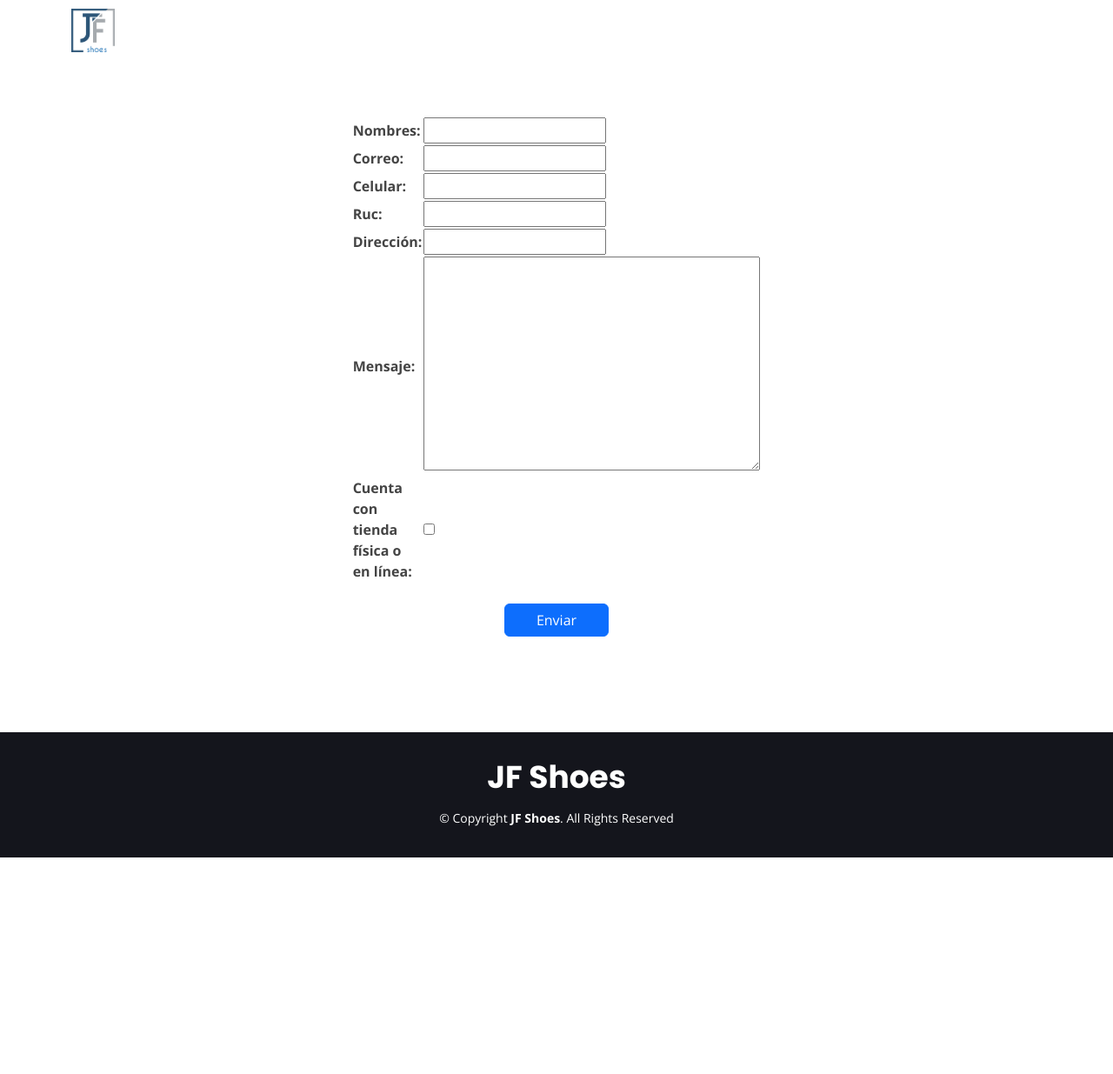
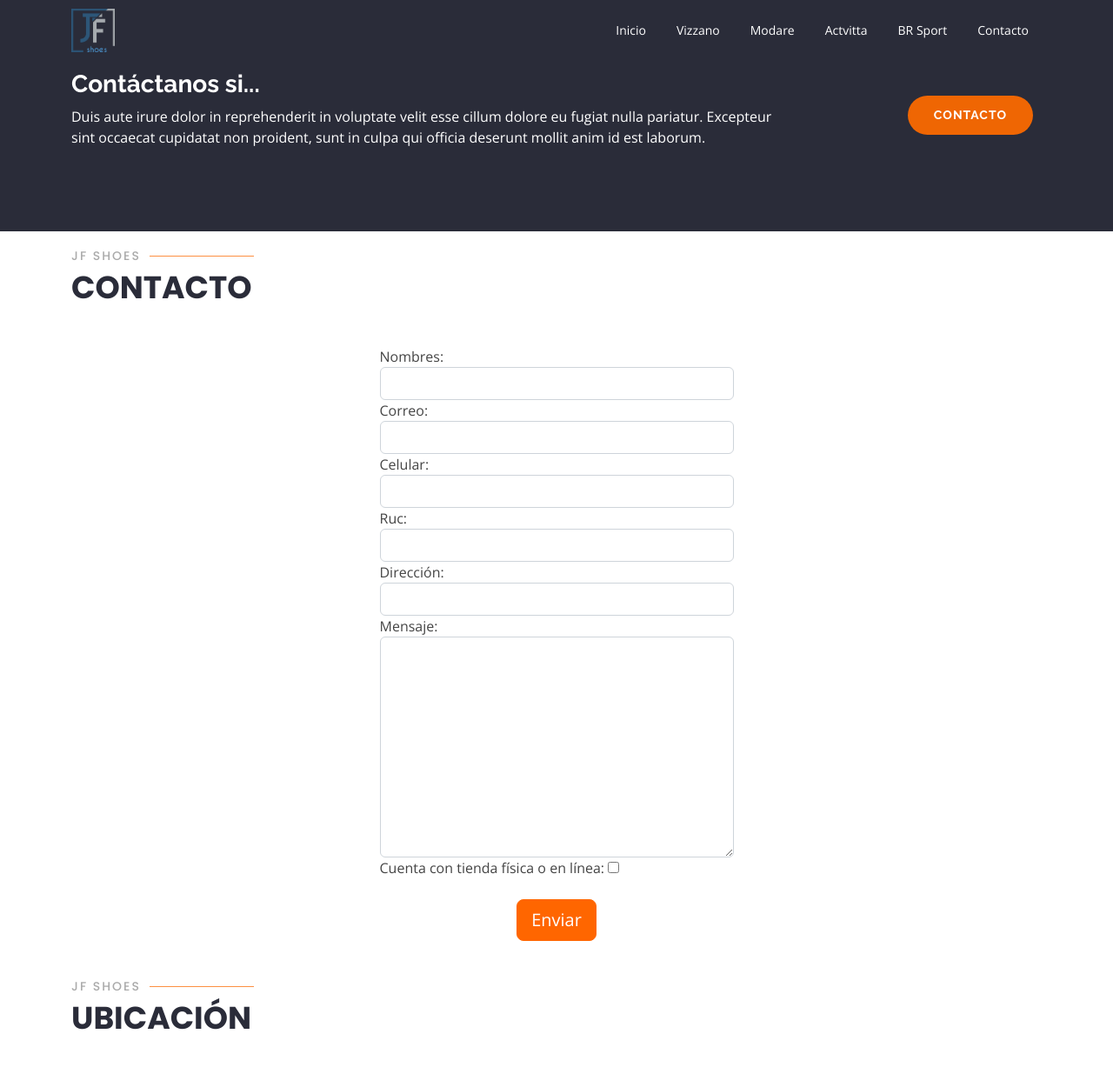
Before and after one commit to gjeremy29/jsShoesW, a Django app: page /contacto/ in a window 1280 px wide. Shown: the top 1235 px of the page at 87% size. Before the commit the page ends 986 px from the top, so only its background shows below. Run offline with Django 4.2, Linux system fonts and the light colour scheme; some libraries are stand-ins or nearby versions.

Commit message:
style_end

```diff
--- a/contacto/forms.py
+++ b/contacto/forms.py
@@ -1,10 +1,10 @@
 from django import forms
 
 class ContactForm(forms.Form):
-    nombres = forms.CharField(max_length=100, required=True)
-    correo = forms.EmailField(required=True)
-    celular = forms.CharField(max_length=13, required=True)
-    ruc = forms.CharField(max_length=13, required=True)
-    direccion = forms.CharField(max_length=50, required=True, label='Dirección')
-    mensaje = forms.CharField(widget=forms.Textarea, required=True)
+    nombres = forms.CharField(max_length=100, required=True,  widget=forms.TextInput(attrs={'class': 'form-control'}))
+    correo = forms.EmailField(required=True,  widget=forms.TextInput(attrs={'class': 'form-control'}))
+    celular = forms.CharField(max_length=13, required=True,  widget=forms.TextInput(attrs={'class': 'form-control'}))
+    ruc = forms.CharField(max_length=13, required=True,  widget=forms.TextInput(attrs={'class': 'form-control'}))
+    direccion = forms.CharField(max_length=50, required=True, label='Dirección',  widget=forms.TextInput(attrs={'class': 'form-control'}))
+    mensaje = forms.CharField(widget=forms.Textarea(attrs={'class': 'form-control'}), required=True)
     aceptar_condiciones = forms.BooleanField(required=True, label='Cuenta con tienda física o en línea')
--- a/contacto/templates/contact/contact.html
+++ b/contacto/templates/contact/contact.html
@@ -6,20 +6,77 @@
 
  <!-- ======= Contact Section ======= -->
 
-     <!-- ======= Hero Section ======= -->
+      <!-- ======= Cta Section ======= -->
+      <section id="cta" class="cta">
+        <div class="container">
+
+          <div class="row" data-aos="zoom-out">
+            <div class="col-lg-9 text-center text-lg-start">
+              <h3>Contáctanos si...</h3>
+              <p> Duis aute irure dolor in reprehenderit in voluptate velit esse cillum dolore eu fugiat nulla pariatur. Excepteur sint occaecat cupidatat non proident, sunt in culpa qui officia deserunt mollit anim id est laborum.</p>
+            </div>
+            <div class="col-lg-3 cta-btn-container text-center">
+              <a class="cta-btn align-middle" href="{% url 'Contacto' %}">Contacto</a>
+            </div>
+          </div>
+
+        </div>
+      </section><!-- End Cta Section -->
 
 
-     <div class="contenedorformulario d-flex justify-content-center">
-      <form action="" method="POST" class="text-left">
-        {% csrf_token %}
-        <table class="mx-auto my-4">
+      <div class="container mt-4">
+        <div class="section-title" data-aos="zoom-out">
+          <h2>JF SHOES</h2>
+          <p>Contacto</p>
+        </div>
+      </div>
+
+
+ <div class="d-flex justify-content-center">
+  <form action="" method="POST" class="formulario">
+    {% csrf_token %}
+      <div class="form-group">
           {{ form }}
         </table>
-        <div class="text-center">
-          <input type="submit" value="Enviar" class="btn btn-primary" style="width: 120px;">
-        </div>
-      </form>
+      </div>
+      <style>
+        .btn-neon-orange {
+          background-color: #ff6600;
+          border-color: #ff6600;
+          color: #fff;
+        }
+        .btn-neon-orange:hover {
+          background-color: #ff5500;
+          border-color: #ff5500;
+        }
+      </style>
+
+      <div class="text-center mb-4 mt-4">
+        <input type="submit" value="Enviar" class="btn btn-neon-orange btn-lg">
+      </div>
+
+
+  </form>
+</div>
+
+<div class="container mt-4">
+  <div class="section-title" data-aos="zoom-out">
+    <h2>JF SHOES</h2>
+    <p>UBICACIÓN</p>
+  </div>
+</div>
+
+
+<div id="container-fluid">
+  <div class="row">
+    <div class="col-12">
+      <div style="width: 100%; height: 450px;">
+        <iframe style="width: 100%; height: 90%;" src="https://www.google.com/maps/embed?pb=!1m18!1m12!1m3!1d3983.256454483702!2d-79.93824!3d-3.2865048999999997!2m3!1f0!2f0!3f0!3m2!1i1024!2i768!4f13.1!3m3!1m2!1s0x90330e72e4d5c7e3%3A0xe55e28db70ddc1f8!2sImportadora%20JF%20Shoes!5e0!3m2!1ses-419!2sec!4v1686945338016!5m2!1ses-419!2sec" allowfullscreen="" loading="lazy" referrerpolicy="no-referrer-when-downgrade"></iframe>
+      </div>
     </div>
+  </div>
+</div>
+
 
 
 
@@ -28,14 +85,15 @@
     Tu información ha sido enviada con éxito.
   </div>
 
+
   <script>
       // Esperar 5 segundos y ocultar el elemento
       setTimeout(function() {
           document.getElementById("success-alert").style.display = "none";
       }, 8000);
   </script>
+
+
   {% endif %}
 
-
-
 {% endblock %}
```
